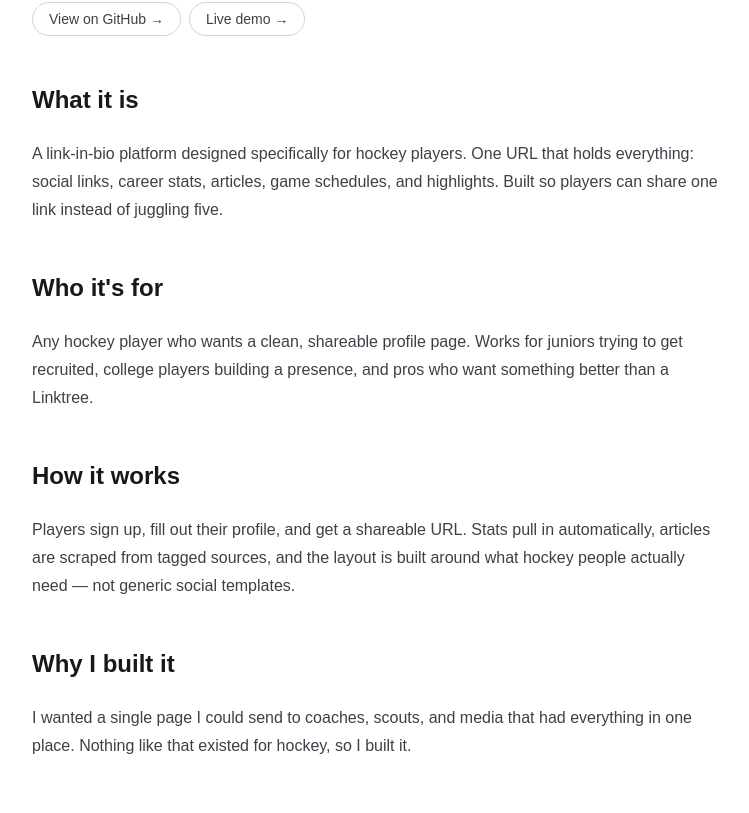
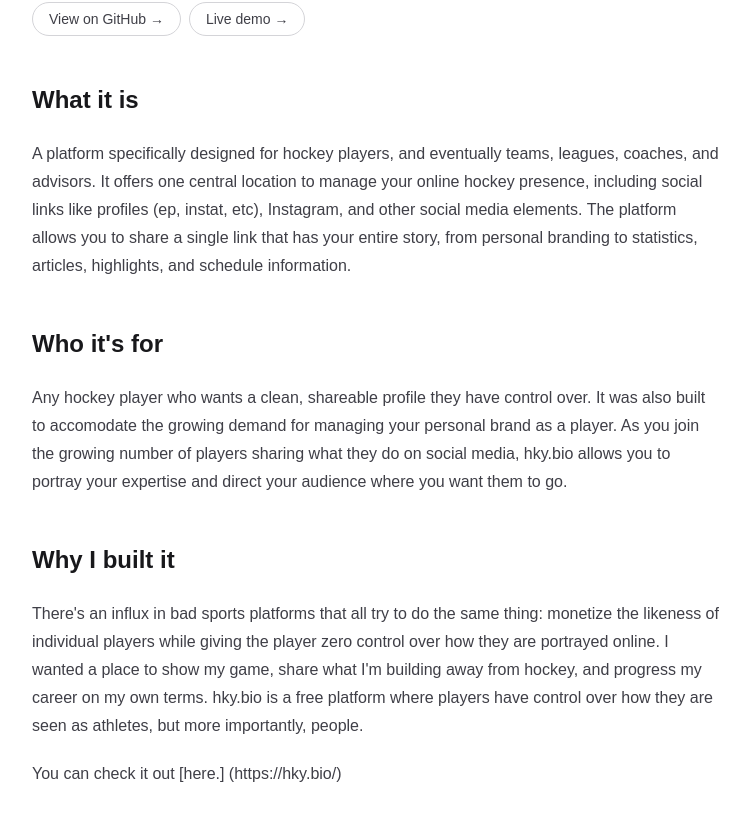
Before and after one commit to ridermcc/ridermccallum-com, a Next.js app: page /tools/hky-bio in a window 1280 px wide. Shown: the part 327-1140 px from the top of the page, without its empty margins (264-1013 px from the left). Built offline with nearby package versions, Linux system fonts and the light colour scheme.

Commit message:
Updates to the copy of hky.bio tool post

```diff
--- a/src/content/tools/hky-bio.mdx
+++ b/src/content/tools/hky-bio.mdx
@@ -11,16 +11,14 @@ export const metadata = {
 
 ## What it is
 
-A link-in-bio platform designed specifically for hockey players. One URL that holds everything: social links, career stats, articles, game schedules, and highlights. Built so players can share one link instead of juggling five.
+A platform specifically designed for hockey players, and eventually teams, leagues, coaches, and advisors. It offers one central location to manage your online hockey presence, including social links like profiles (ep, instat, etc), Instagram, and other social media elements. The platform allows you to share a single link that has your entire story, from personal branding to statistics, articles, highlights, and schedule information.
 
 ## Who it's for
 
-Any hockey player who wants a clean, shareable profile page. Works for juniors trying to get recruited, college players building a presence, and pros who want something better than a Linktree.
-
-## How it works
-
-Players sign up, fill out their profile, and get a shareable URL. Stats pull in automatically, articles are scraped from tagged sources, and the layout is built around what hockey people actually need — not generic social templates.
+Any hockey player who wants a clean, shareable profile they have control over. It was also built to accomodate the growing demand for managing your personal brand as a player. As you join the growing number of players sharing what they do on social media, hky.bio allows you to portray your expertise and direct your audience where you want them to go.
 
 ## Why I built it
 
-I wanted a single page I could send to coaches, scouts, and media that had everything in one place. Nothing like that existed for hockey, so I built it.
+There's an influx in bad sports platforms that all try to do the same thing: monetize the likeness of individual players while giving the player zero control over how they are portrayed online. I wanted a place to show my game, share what I'm building away from hockey, and progress my career on my own terms. hky.bio is a free platform where players have control over how they are seen as athletes, but more importantly, people.
+
+You can check it out [here.] (https://hky.bio/)
```
